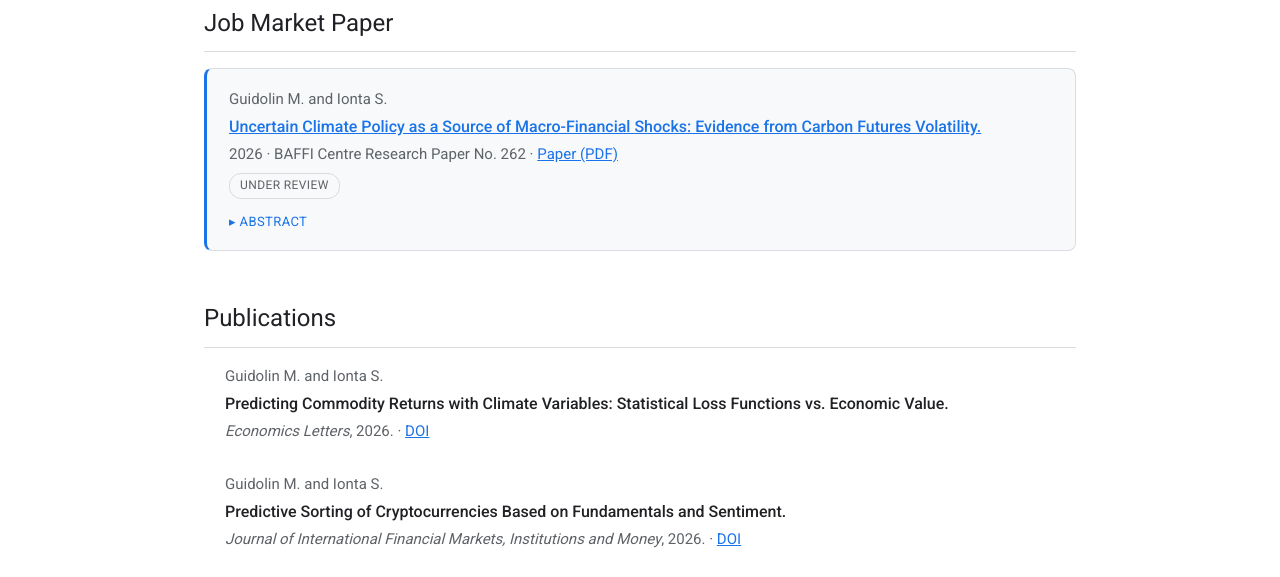
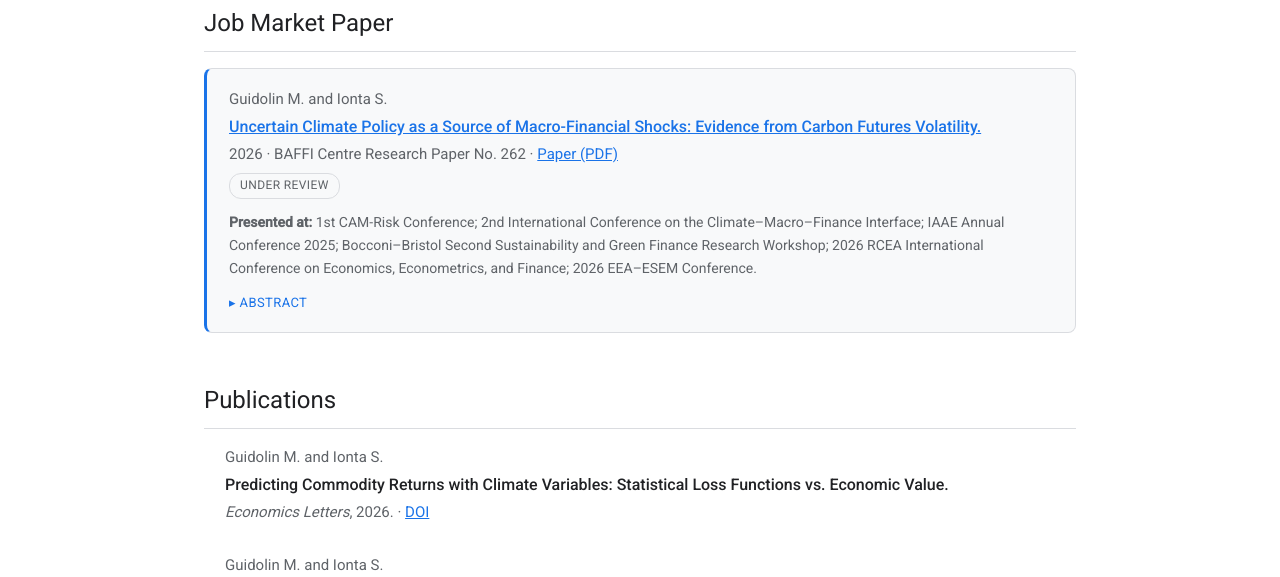
Before and after one commit to iontaserena/iontaserena.github.io, a plain HTML site: page research.html in a window 1280 px wide. Shown: the part 187-764 px from the top of the page. Drawn offline with Linux system fonts and the light colour scheme.

Commit message:
Add files via upload

```diff
--- a/research.html
+++ b/research.html
@@ -8,7 +8,7 @@
 <link rel="preconnect" href="https://fonts.googleapis.com">
 <link rel="preconnect" href="https://fonts.gstatic.com" crossorigin>
 <link href="https://fonts.googleapis.com/css2?family=Roboto:wght@300;400;500&display=swap" rel="stylesheet">
-<link rel="stylesheet" href="style.css?v=2">
+<link rel="stylesheet" href="style.css?v=3">
 <script>
 try {
   var t = localStorage.getItem('tema-serena');
@@ -46,6 +46,10 @@ try {
     <p class="rivista">2026 &middot; BAFFI Centre Research Paper No. 262
        &middot; <a href="JMP_Ionta.pdf" target="_blank">Paper (PDF)</a></p>
     <span class="stato">Under review</span>
+    <p class="presentazioni"><strong>Presented at:</strong> 1st CAM-Risk Conference; 2nd International
+       Conference on the Climate&ndash;Macro&ndash;Finance Interface; IAAE Annual Conference 2025;
+       Bocconi&ndash;Bristol Second Sustainability and Green Finance Research Workshop; 2026 RCEA
+       International Conference on Economics, Econometrics, and Finance; 2026 EEA&ndash;ESEM Conference.</p>
     <details>
       <summary>Abstract</summary>
       <p>We study forward-looking climate policy uncertainty through a macro-finance lens,
--- a/style.css
+++ b/style.css
@@ -468,3 +468,9 @@ footer.piede div {
   font-size: 15px;
   color: var(--testo-tenue);
 }
+
+.jmp .presentazioni {
+  margin: 12px 0 0;
+  font-size: 14px;
+  color: var(--testo-tenue);
+}
```
Also changed, not shown: cv.html (+1 -1 lines), teaching.html (+2 -2 lines), 2 other files.
